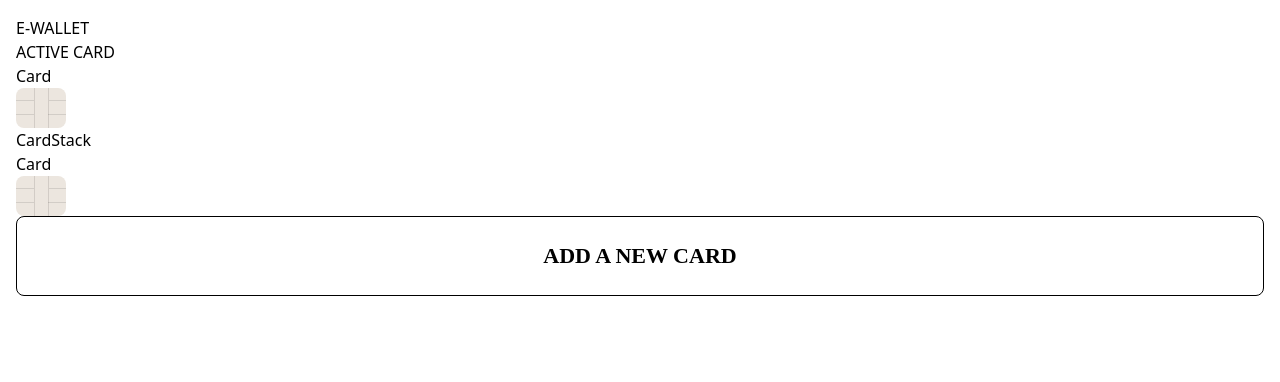
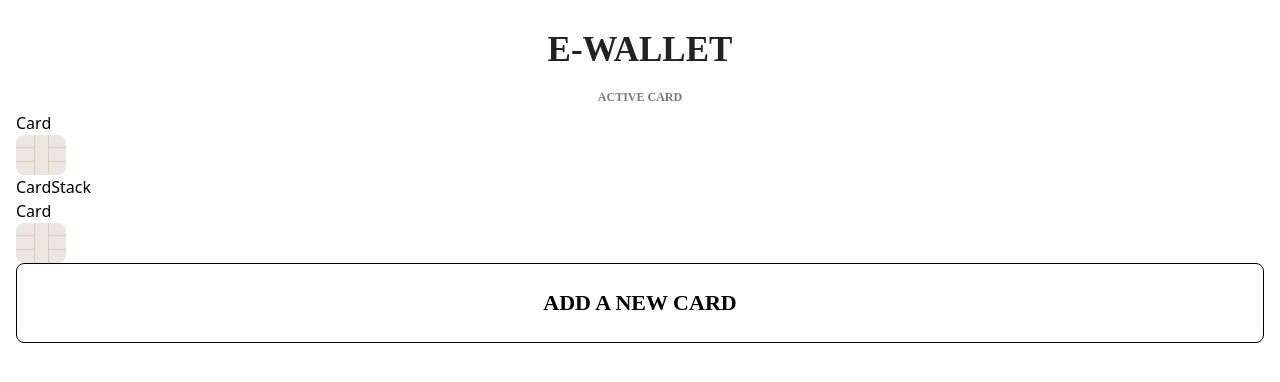
Before and after one commit to trojandersen/react-grupp5, a React (Vite) app: page /#/ in a window 1280 px wide. Shown: the top 382 px of the page. Built offline with nearby package versions, Linux system fonts and the light colour scheme; a web font is replaced by a local one.

Commit message:
added header styling

```diff
--- a/src/components/Top.jsx
+++ b/src/components/Top.jsx
@@ -1,9 +1,11 @@
+import "../styles/Top.css";
+
 function Top(props) {
   return (
-    <>
+    <header className="header">
       <h1>{props.title}</h1>
       <p>{props.subtitle}</p>
-    </>
+    </header>
   );
 }
 
--- a/src/pages/AddCard.jsx
+++ b/src/pages/AddCard.jsx
@@ -6,7 +6,6 @@ import Button from "../components/Button";
 function AddCard({ title, subtitle }) {
   return (
     <>
-      <h1>AddCard</h1>
       <Top title={title} subtitle={subtitle} />
       <Card />
       <CardForm />
--- /dev/null
+++ b/src/styles/Top.css
@@ -0,0 +1,23 @@
+.header {
+  display: flex;
+  flex-direction: column;
+  align-items: center;
+  font-family: Source Sans Pro;
+  line-height: 1;
+
+  & h1 {
+    font-size: 35px;
+    font-weight: 700;
+    color: #222222;
+    padding: 1rem 0;
+    max-width: 250px;
+    text-align: center;
+  }
+
+  & p {
+    font-size: 12px;
+    font-weight: 600;
+    color: #22222299;
+    padding: 0.5rem 0;
+  }
+}
```
